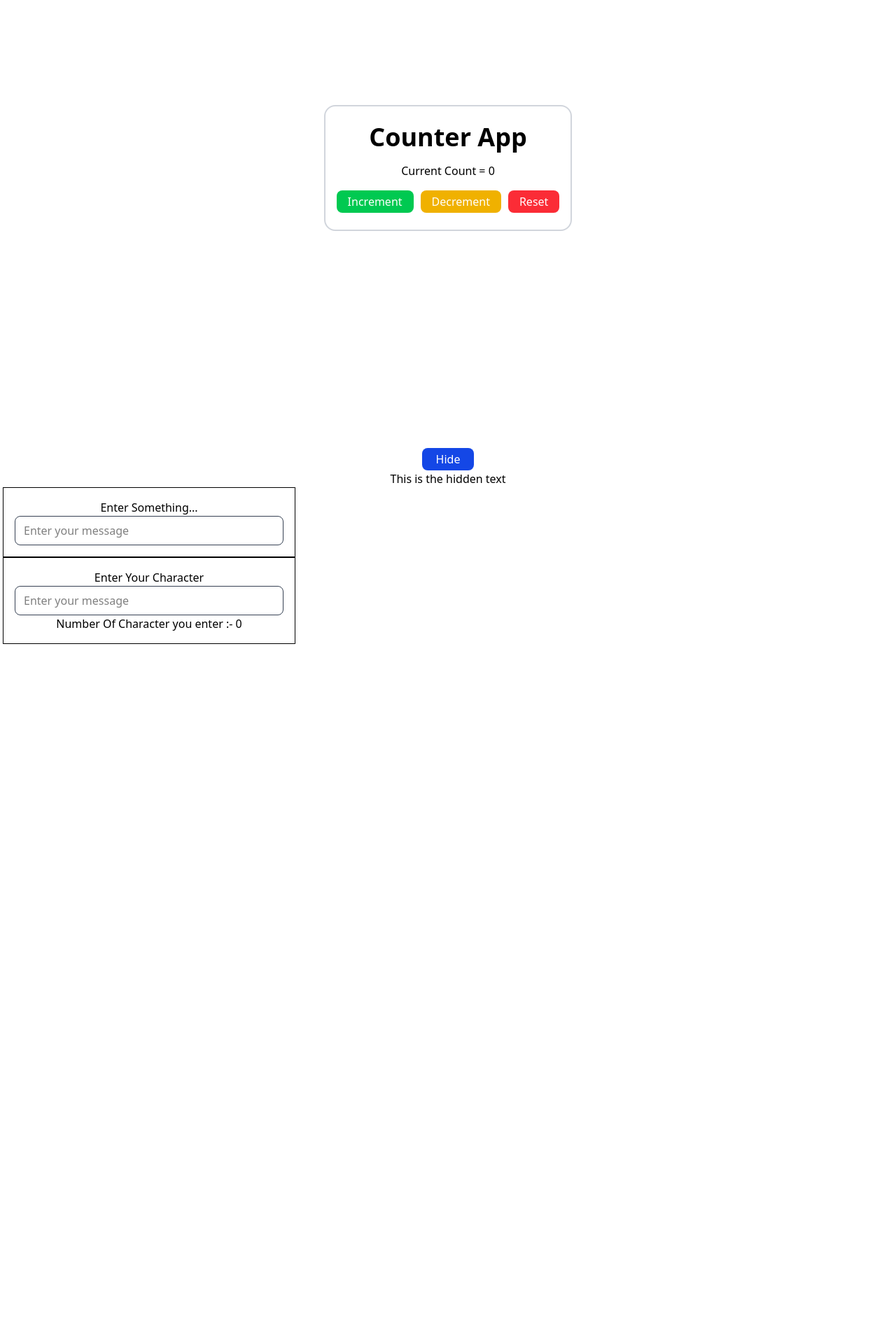
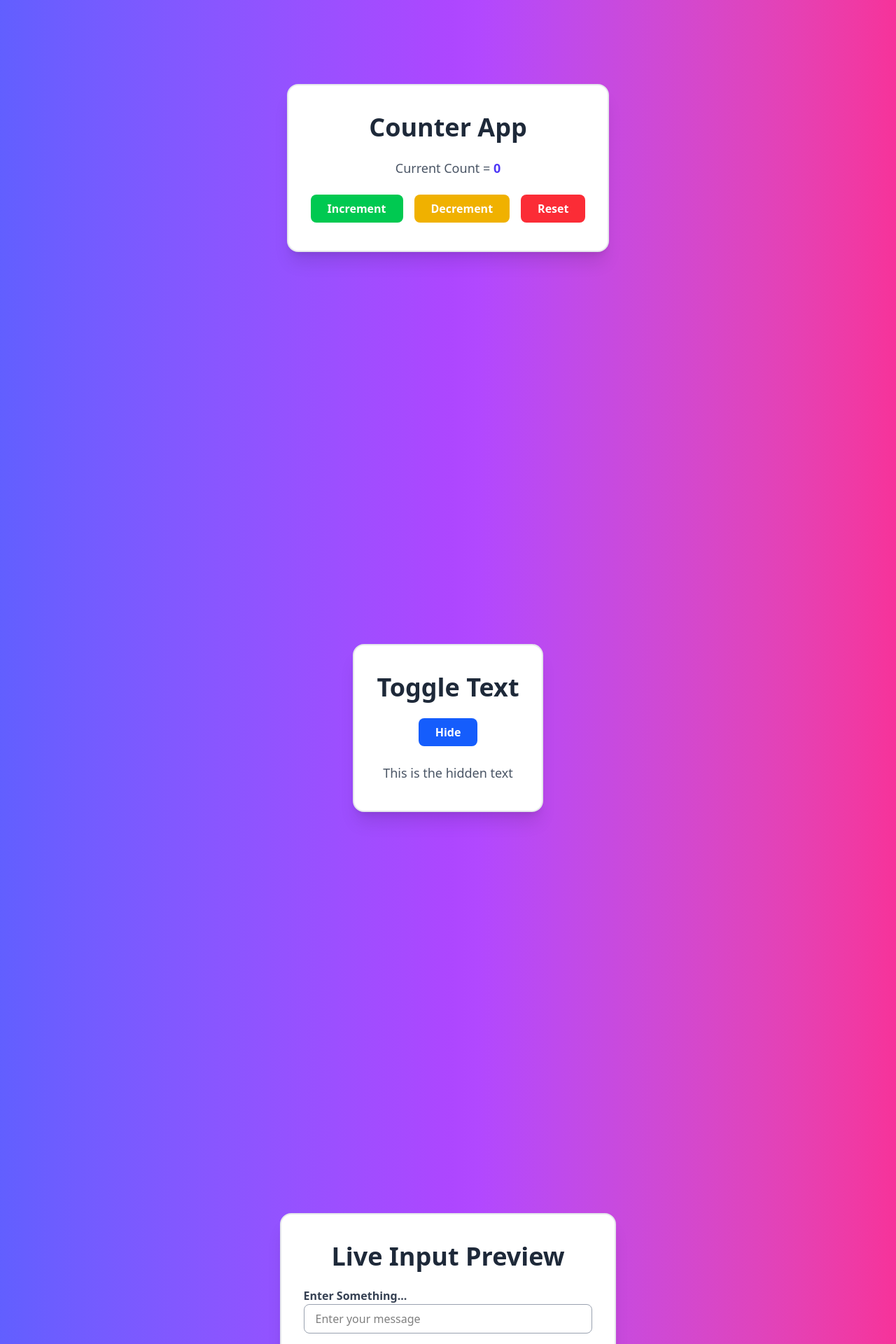
Before and after one commit to ashish8228/React-Beginner-Project, a React (Vite) app: page / in a window 1280 px wide. Shown: the part 160-2080 px from the top of the page at 70% size. Before the commit the page ends 1080 px from the top, so only its background shows below. Built offline with nearby package versions, Linux system fonts and the light colour scheme.

Commit message:
Styling the component

```diff
--- a/src/App.jsx
+++ b/src/App.jsx
@@ -6,7 +6,7 @@ import ShowHideText from './components/ShowHideText'
 
 function App() {
   return (
-    <div className=''>
+    <div className='overflow-hidden'>
       <CounterApp />
       <ShowHideText/>
       <InputHandle/>
--- a/src/components/CharacterCounter.jsx
+++ b/src/components/CharacterCounter.jsx
@@ -1,31 +1,30 @@
 import { useState } from "react"
-
-
-// Character Counter
-// Concepts: state + derived data
-//  Requirements:
-//  Input field
-//  Show number of characters typed
-
 
 const CharacterCounter = () => {
     const [Charinput, Setcharinput] = useState("");
-        function charinpfn(e) {
-            Setcharinput(e.target.value)
-        }
+    function charinpfn(e) {
+        Setcharinput(e.target.value)
+    }
 
     return (
-        <div>
-            <div className="text-center">
-                <div className="flex flex-col items-center p-4 border w-max ms-1">
-                    <label htmlFor="message">Enter Your Character</label>
-                    <input type="text" placeholder="Enter your message" className="border rounded-lg px-3 py-2 border-gray-700 w-sm" value={Charinput} onChange={charinpfn} />
-                    <div>
-                        <h3>Number Of Character you enter :- {Charinput.length}</h3>
-                    </div>
-                </div>
+         <div className="flex justify-center items-center h-screen w-screen bg-linear-to-r from-indigo-500 via-purple-500 to-pink-500">
+        <div className="flex flex-col items-center border-2 border-gray-200 shadow-xl bg-white gap-6 rounded-2xl px-8 py-10">
+            <h1 className="text-center text-4xl font-extrabold text-gray-800">Character Counter</h1>
+            <div className="text-center text-lg font-medium text-gray-600">
+                Current Count = <span className="text-indigo-600 font-bold">{Charinput.length}</span>
+            </div>
+            <div>
+                <label htmlFor="message" className="mb-2 font-semibold text-gray-700">Enter Your Character</label>
+                <input
+                    type="text"
+                    placeholder="Enter your message"
+                    className="border rounded-lg px-4 py-2 border-gray-400 w-full focus:outline-none focus:ring-2 focus:ring-indigo-500 transition-shadow"
+                    value={Charinput}
+                    onChange={charinpfn}
+                />
             </div>
         </div>
+    </div>
     )
 }
 
--- a/src/components/ShowHideText.jsx
+++ b/src/components/ShowHideText.jsx
@@ -1,22 +1,25 @@
 import { useState } from "react";
 
 export default function ShowHideText() {
-
     const [show, setshow] = useState(false);
 
     function showhidefn() {
         setshow(!show)
     }
 
-    console.log(show)
-
     return (
-        <div>
-            <div className="text-center">
-                <button onClick={showhidefn} className="px-5 py-1 bg-blue-700 text-white rounded-lg">
+        <div className="flex justify-center items-center h-screen w-screen bg-linear-to-r from-indigo-500 via-purple-500 to-pink-500">
+            <div className="flex flex-col items-center border-2 border-gray-200 shadow-xl bg-white gap-6 rounded-2xl px-8 py-10">
+                <h1 className="text-center text-4xl font-extrabold text-gray-800">Toggle Text</h1>
+                <button
+                    onClick={showhidefn}
+                    className="px-6 py-2 bg-blue-600 text-white rounded-lg font-semibold hover:bg-blue-700 transition-colors"
+                >
                     {show ? "Show" : "Hide"}
                 </button>
-                <p className={`${show ? "hidden" : "block"} `}>This is the hidden text </p>
+                <p className={`${show ? "hidden" : "block"} text-center text-lg font-medium text-gray-600`}>
+                    This is the hidden text
+                </p>
             </div>
         </div>
     )
--- a/src/components/counterApp.jsx
+++ b/src/components/counterApp.jsx
@@ -1,8 +1,7 @@
 import { useState } from "react"
 
 export default function CounterApp() {
-
-    const btnstyle = `text-white rounded-lg px-4 py-1 cursor-pointer`;
+    const btnstyle = `text-white rounded-lg px-6 py-2 cursor-pointer font-semibold transition-transform transform hover:scale-105`;
 
     const [num, setnum] = useState(0)
 
@@ -19,14 +18,16 @@ export default function CounterApp() {
     }
 
     return (
-        <div className="flex justify-center items-center h-screen w-screen">
-            <div className="flex justify-center items-center flex-col border-2 border-gray-300 gap-4 rounded-2xl px-4 py-6">
-                <h1 className="text-center text-4xl font-bold">Counter App</h1>
-                <div className="text-center">Current Count = {num}</div>
-                <div className="flex justify-center items-center gap-2.5">
-                    <button className={`${btnstyle} bg-green-500`} onClick={increasefn}>Increment</button>
-                    <button className={`${btnstyle} bg-yellow-500`} onClick={decreasefn}>Decrement</button>
-                    <button className={`${btnstyle} bg-red-500`} onClick={resetfn}>Reset</button>
+        <div className="flex justify-center items-center h-screen w-screen bg-linear-to-r from-indigo-500 via-purple-500 to-pink-500">
+            <div className="flex flex-col items-center border-2 border-gray-200 shadow-xl bg-white gap-6 rounded-2xl px-8 py-10">
+                <h1 className="text-center text-4xl font-extrabold text-gray-800">Counter App</h1>
+                <div className="text-center text-lg font-medium text-gray-600">
+                    Current Count = <span className="text-indigo-600 font-bold">{num}</span>
+                </div>
+                <div className="flex gap-4">
+                    <button className={`${btnstyle} bg-green-500 hover:bg-green-600`} onClick={increasefn}>Increment</button>
+                    <button className={`${btnstyle} bg-yellow-500 hover:bg-yellow-600`} onClick={decreasefn}>Decrement</button>
+                    <button className={`${btnstyle} bg-red-500 hover:bg-red-600`} onClick={resetfn}>Reset</button>
                 </div>
             </div>
         </div>
--- a/src/components/inputHandle.jsx
+++ b/src/components/inputHandle.jsx
@@ -1,19 +1,26 @@
 import { useState } from "react";
 
 export default function InputHandle() {
-
     const [userinput, setinput] = useState("");
 
-    function userin (e){
+    function userin(e) {
         setinput(e.target.value)
         console.log(userinput)
     }
+
     return (
-        <div>
-            <div className="text-center">
-                <div className="flex flex-col items-center p-4 border w-max ms-1">
-                    <label htmlFor="message">Enter Something...</label>
-                    <input type="text" placeholder="Enter your message" className="border rounded-lg px-3 py-2 border-gray-700 w-sm" value={userinput} onChange={userin}/>
+        <div className="flex justify-center items-center h-screen w-screen bg-linear-to-r from-indigo-500 via-purple-500 to-pink-500">
+            <div className="flex flex-col items-center border-2 border-gray-200 shadow-xl bg-white gap-6 rounded-2xl px-8 py-10">
+                <h1 className="text-center text-4xl font-extrabold text-gray-800">Live Input Preview</h1>
+                <div>
+                    <label htmlFor="message" className="mb-2 font-semibold text-gray-700">Enter Something...</label>
+                    <input
+                        type="text"
+                        placeholder="Enter your message"
+                        className="border rounded-lg px-4 py-2 border-gray-400 w-full focus:outline-none focus:ring-2 focus:ring-indigo-500 transition-shadow"
+                        value={userinput}
+                        onChange={userin}
+                    />
                 </div>
             </div>
         </div>
```
